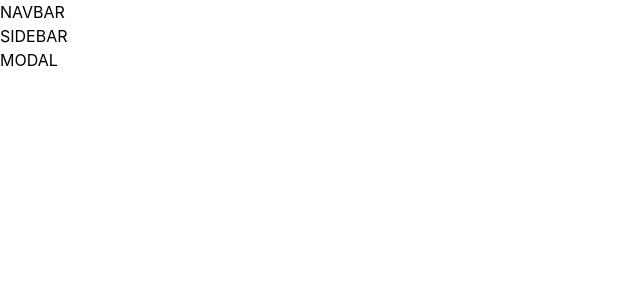
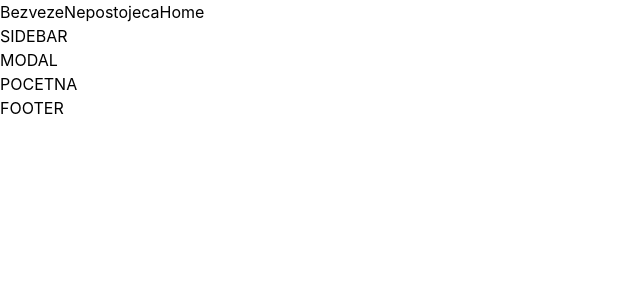
Before and after one commit to vlada030/reportsV3, a React (Create React App) app in the folder frontend/: page / in a window 1280 px wide. Shown: the top 300 px of the page, without its empty margins (0-640 px from the left). Built offline with nearby package versions, Linux system fonts and the light colour scheme.

Commit message:
dodavanje Outlet, index

```diff
--- a/frontend/src/App.js
+++ b/frontend/src/App.js
@@ -1,19 +1,40 @@
 import Bezveze from "./Bezveze"
-import {BrowserRouter as Router, Routes,  Link, Route} from 'react-router-dom'
-import {Navbar, Sidebar, Modal} from './components'
+import {BrowserRouter as Router, Routes,  Link, Route, Outlet} from 'react-router-dom'
+import {Navbar, Sidebar, Modal, Footer} from './components'
 import { LandingPage} from './pages'
+import { Fragment } from "react"
+
+function Group() {
+    return (
+        <Fragment>
+            <Navbar />
+            <Sidebar />
+            <Modal />
+
+        </Fragment>
+    );
+}
 
 const App = () => {
     return (
         <Router>
-            <Navbar />
-            <Sidebar />
-            <Modal />
-
             <Routes>
-                <Route path="/test" element={<Bezveze />} />
+                <Route
+                    path="/"
+                    element={
+                        <Fragment>
+                            <Group />
+                            <Outlet />
+                        </Fragment>
+                    }
+                >
+                    <Route index element={<h2>POCETNA</h2>} />
+                    <Route path="test" element={<Bezveze />} />
+                    <Route path="*" element={<h2>NEPOSTOJECA RUTA</h2>} />
+                </Route>
             </Routes>
 
+            <Footer />
         </Router>
     );
 }
--- /dev/null
+++ b/frontend/src/components/Footer.js
@@ -0,0 +1,5 @@
+export default function Footer() {
+    return (
+        <h2>FOOTER</h2>
+    )
+}
--- a/frontend/src/components/Navbar.js
+++ b/frontend/src/components/Navbar.js
@@ -1,6 +1,13 @@
+import { Fragment } from "react"
+import { Link } from "react-router-dom"
+
 const Navbar = () => {
     return (
-        <h2>NAVBAR</h2>
+        <Fragment>
+            <Link to='test'>Bezveze</Link>
+            <Link to='nepostojeca'>Nepostojeca</Link>
+            <Link to='.'>Home</Link>
+        </Fragment>
     )
 }
 
--- a/frontend/src/components/index.js
+++ b/frontend/src/components/index.js
@@ -1,9 +1,11 @@
 import Navbar from './Navbar'
 import Sidebar from './Sidebar'
 import Modal from './Modal'
+import Footer from './Footer'
 
 export {
     Navbar,
     Sidebar,
-    Modal
+    Modal,
+    Footer
 }
```
Also changed, not shown: 1 other file (tests, documents, lock files or other folders).
